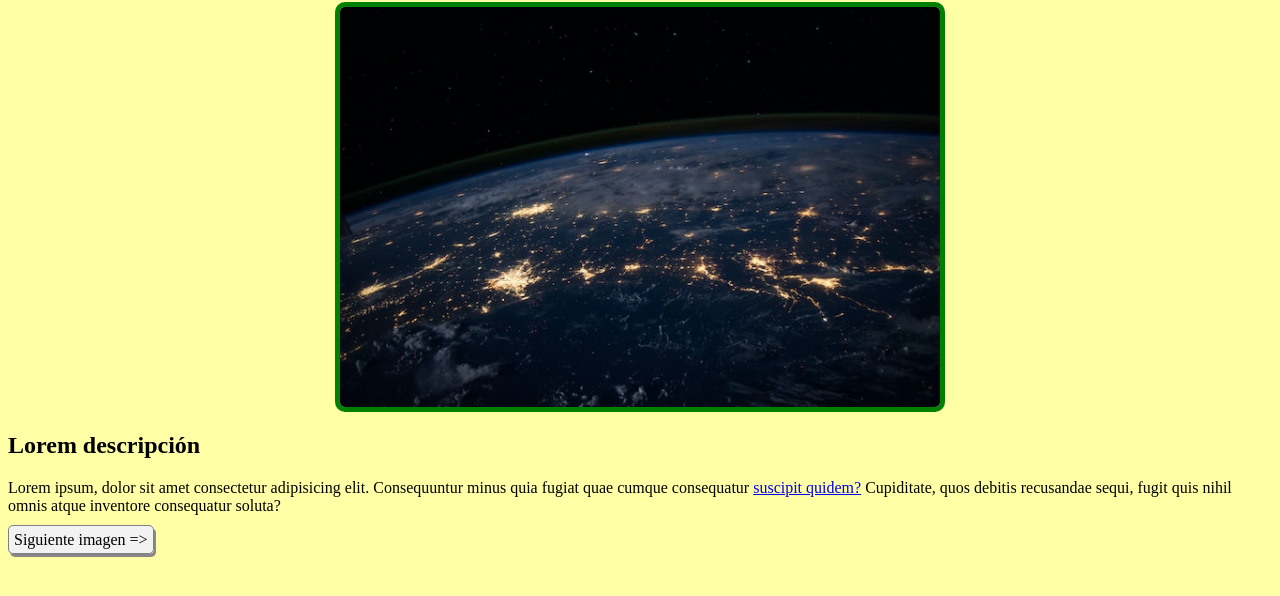
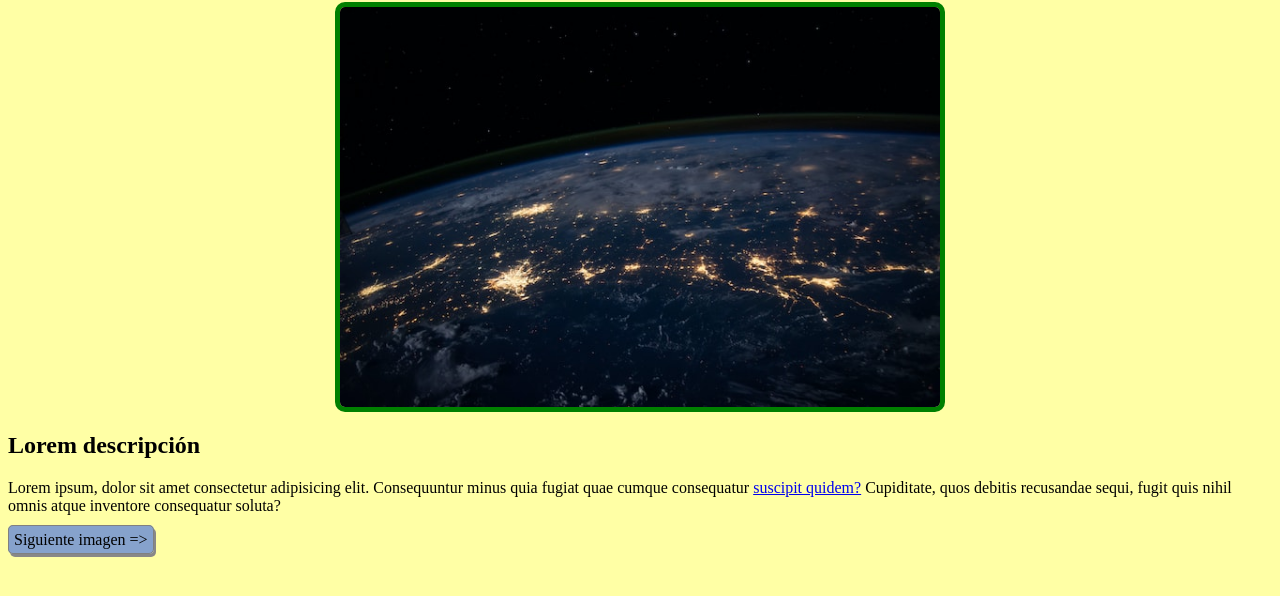
Before and after one commit to americacaceres/Galer-a-de-Im-genes, a plain HTML site: page page1.html in a window 1280 px wide. In both pictures the pointer is over the link "Imagen siguiente". Shown: the part 78-674 px from the top of the page. Drawn offline with Linux system fonts and the light colour scheme.

Commit message:
add button color

```diff
--- a/styles.css
+++ b/styles.css
@@ -22,3 +22,6 @@ body {
     border-radius: 5px;
     box-shadow: 2px 3px #888888;
 }
+.link-button:hover {
+    background-color: rgb(134, 162, 204);
+}
```
